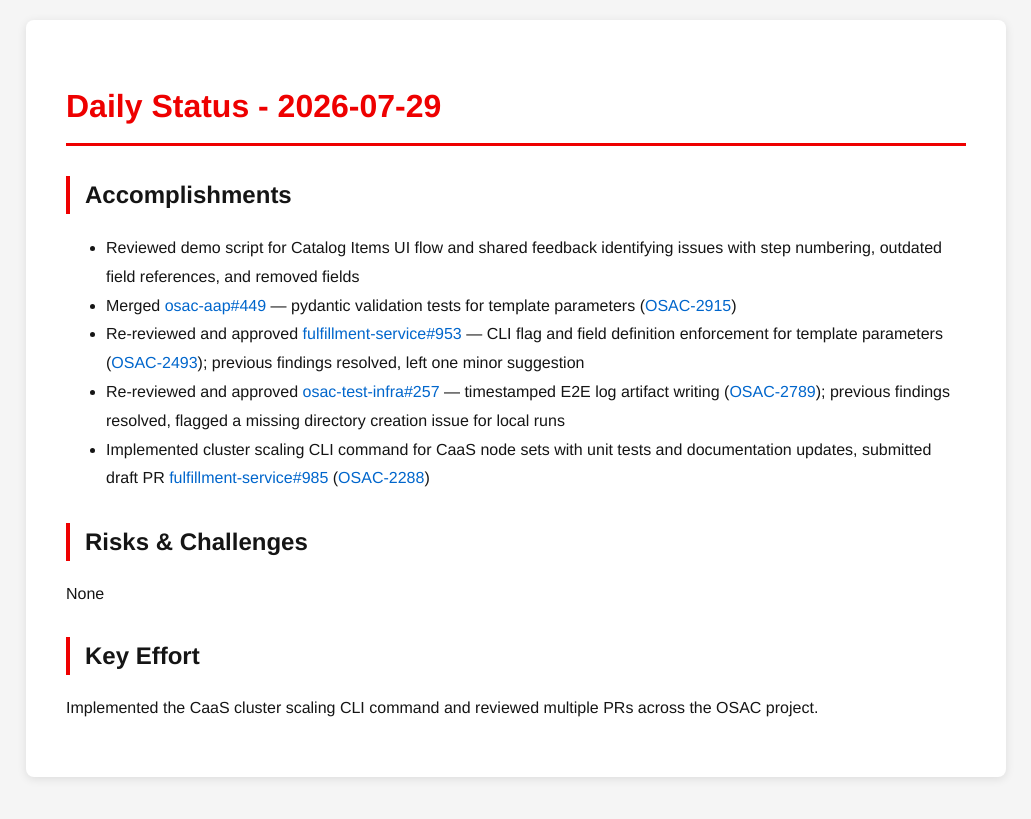
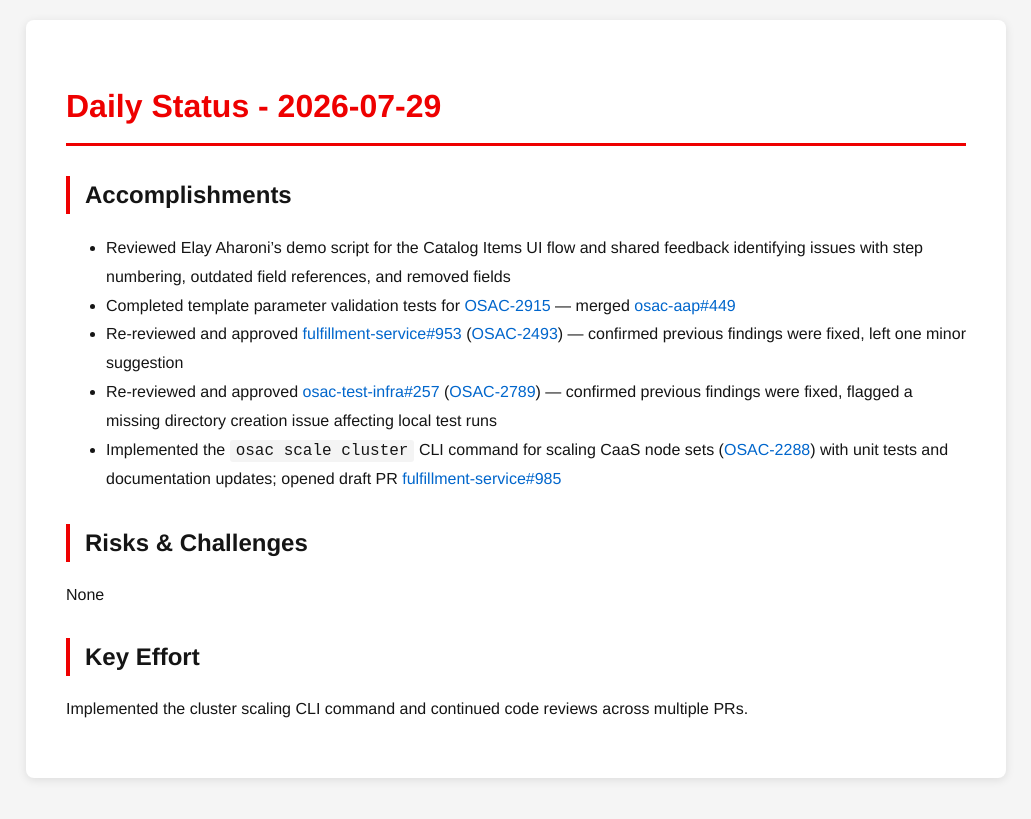
Before and after one commit to tzvatot/daily-status, a Jekyll site: the page built from 2026-07-29.md, in a window 1280 px wide. Shown: the top 819 px of the page, without its empty margins (124-1155 px from the left). Built offline with Jekyll 4.4.1, drawn with Linux system fonts in a browser that asks for light colours.

Commit message:
Daily status update - 2026-07-29

```diff
--- a/2026-07-29.md
+++ b/2026-07-29.md
@@ -7,15 +7,14 @@ date: 2026-07-29
 # Daily Status - 2026-07-29
 
 ## Accomplishments
-
-- Reviewed demo script for Catalog Items UI flow and shared feedback identifying issues with step numbering, outdated field references, and removed fields
-- Merged [osac-aap#449](https://github.com/osac-project/osac-aap/pull/449) — pydantic validation tests for template parameters ([OSAC-2915](https://redhat.atlassian.net/browse/OSAC-2915))
-- Re-reviewed and approved [fulfillment-service#953](https://github.com/osac-project/fulfillment-service/pull/953) — CLI flag and field definition enforcement for template parameters ([OSAC-2493](https://redhat.atlassian.net/browse/OSAC-2493)); previous findings resolved, left one minor suggestion
-- Re-reviewed and approved [osac-test-infra#257](https://github.com/osac-project/osac-test-infra/pull/257) — timestamped E2E log artifact writing ([OSAC-2789](https://redhat.atlassian.net/browse/OSAC-2789)); previous findings resolved, flagged a missing directory creation issue for local runs
-- Implemented cluster scaling CLI command for CaaS node sets with unit tests and documentation updates, submitted draft PR [fulfillment-service#985](https://github.com/osac-project/fulfillment-service/pull/985) ([OSAC-2288](https://redhat.atlassian.net/browse/OSAC-2288))
+- Reviewed Elay Aharoni's demo script for the Catalog Items UI flow and shared feedback identifying issues with step numbering, outdated field references, and removed fields
+- Completed template parameter validation tests for [OSAC-2915](https://redhat.atlassian.net/browse/OSAC-2915) — merged [osac-aap#449](https://github.com/osac-project/osac-aap/pull/449)
+- Re-reviewed and approved [fulfillment-service#953](https://github.com/osac-project/fulfillment-service/pull/953) ([OSAC-2493](https://redhat.atlassian.net/browse/OSAC-2493)) — confirmed previous findings were fixed, left one minor suggestion
+- Re-reviewed and approved [osac-test-infra#257](https://github.com/osac-project/osac-test-infra/pull/257) ([OSAC-2789](https://redhat.atlassian.net/browse/OSAC-2789)) — confirmed previous findings were fixed, flagged a missing directory creation issue affecting local test runs
+- Implemented the `osac scale cluster` CLI command for scaling CaaS node sets ([OSAC-2288](https://redhat.atlassian.net/browse/OSAC-2288)) with unit tests and documentation updates; opened draft PR [fulfillment-service#985](https://github.com/osac-project/fulfillment-service/pull/985)
 
 ## Risks & Challenges
 None
 
 ## Key Effort
-Implemented the CaaS cluster scaling CLI command and reviewed multiple PRs across the OSAC project.
+Implemented the cluster scaling CLI command and continued code reviews across multiple PRs.
```
